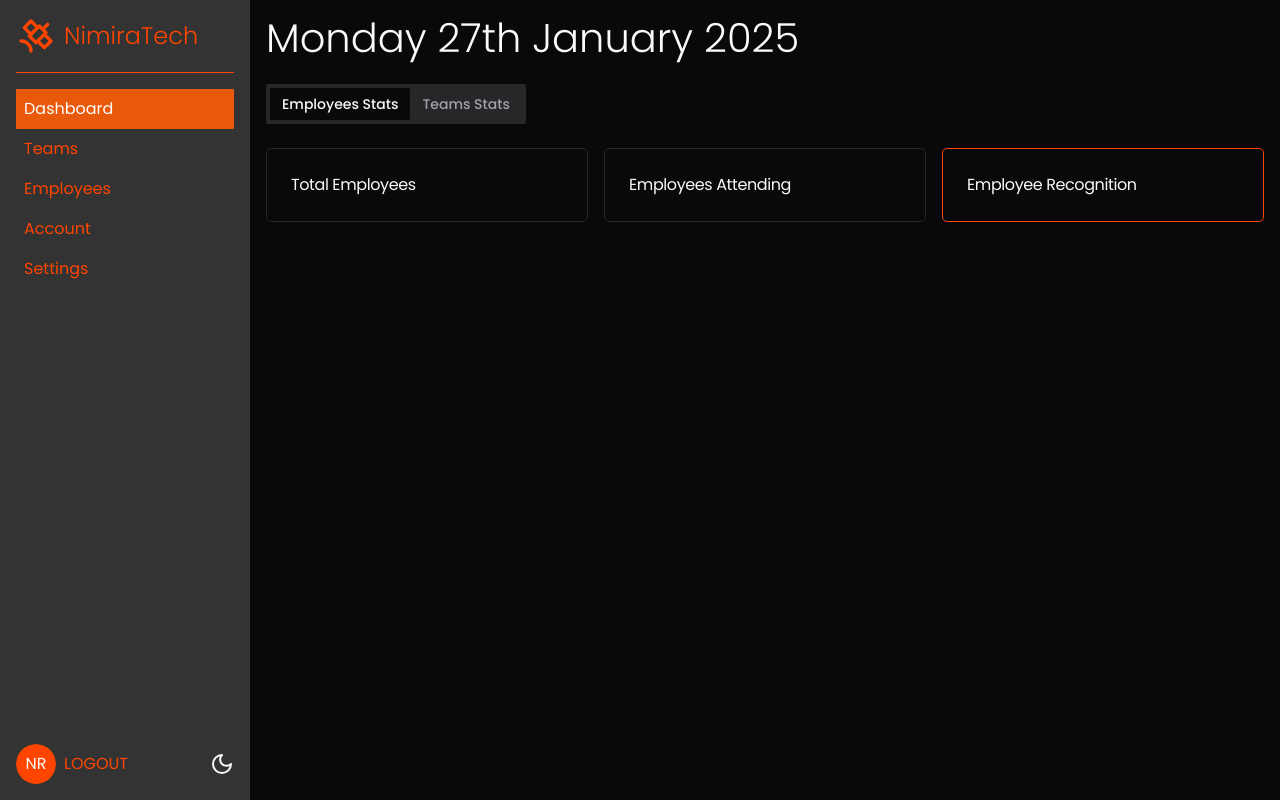
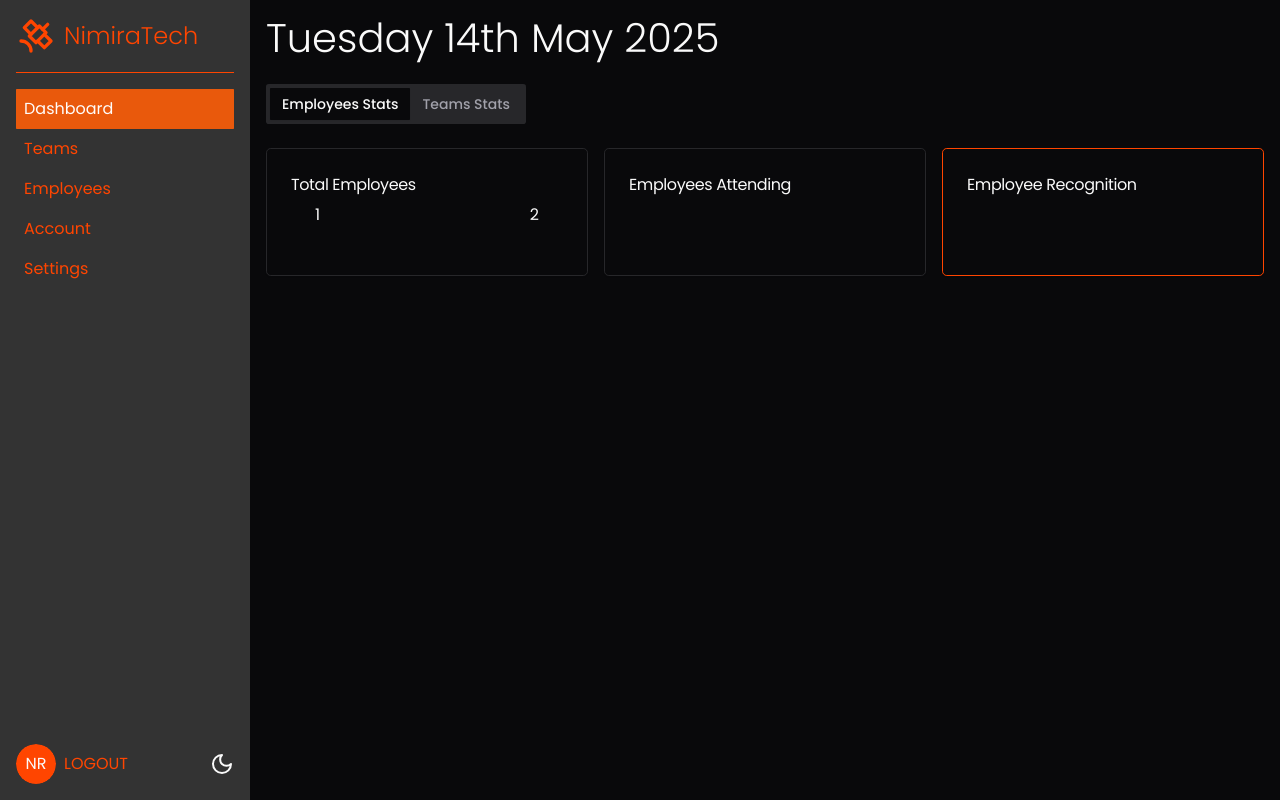
Before and after one commit to Nimira43/NT-Dashboard, a Next.js app: page /dashboard in a window 1280 px wide. Built offline with nearby package versions, Linux system fonts and the light colour scheme.

Commit message:
Added CardContent component to Card 1

```diff
--- a/app/dashboard/components/employees-stats.tsx
+++ b/app/dashboard/components/employees-stats.tsx
@@ -1,4 +1,4 @@
-import { Card, CardHeader, CardTitle } from '@/components/ui/card'
+import { Card, CardContent, CardHeader, CardTitle } from '@/components/ui/card'
 
 export default function EmployeesStats() {
   return (
@@ -8,6 +8,10 @@ export default function EmployeesStats() {
           <CardTitle className='font-normal text-base'>
             Total Employees
           </CardTitle>
+          <CardContent className='flex justify-between'>
+            <div>1</div>
+            <div>2</div>
+          </CardContent>
         </CardHeader>
       </Card>
       <Card>
--- a/app/dashboard/layout.tsx
+++ b/app/dashboard/layout.tsx
@@ -7,7 +7,7 @@ export default function DashboardLayout(
     <div className='grid grid-cols-[250px_1fr] h-screen'>
       <MainMenu/>
       <div className='overflow-auto py-2 px-4'>
-        <h1 className='pb-4'>Monday 27th January 2025</h1>
+        <h1 className='pb-4'>Tuesday 14th May 2025</h1>
         {children}
       </div>
     </div>
```
